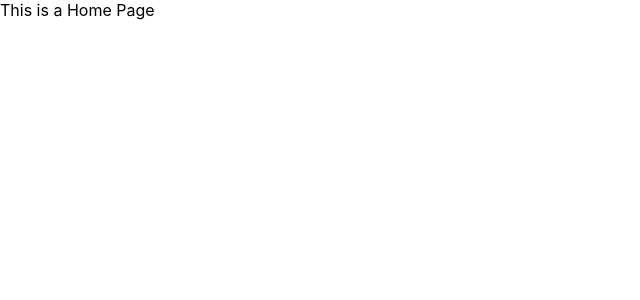
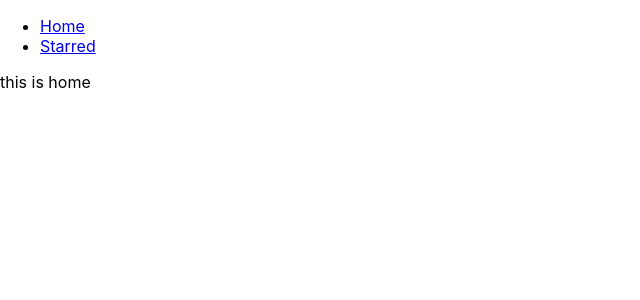
Before and after one commit to Raman1007/box-office, a React (Create React App) app: page / in a window 1280 px wide. Shown: the top 300 px of the page, without its empty margins (0-640 px from the left). Built offline with nearby package versions, Linux system fonts and the light colour scheme.

Commit message:
adding navbar and created page components

```diff
--- a/src/App.js
+++ b/src/App.js
@@ -1,13 +1,25 @@
 import React from 'react';
 import { Switch, Route } from 'react-router-dom';
+import Navs from './components/Navs';
+import Home from './pages/Home';
+import Starred from './pages/Starred';
 
 function App() {
   return (
-    <Switch>
-      <Route exact path="/">This is a Home Page</Route>
-      <Route exact path="/starred">This is a Starred</Route>
-      <Route>This is 404 console</Route>
-    </Switch>
+    <div>
+      <Navs />
+      <Switch>
+        <Route exact path="/">
+          <Home />
+        </Route>
+        <Route exact path="/starred">
+          <Starred />
+        </Route>
+        <Route>
+          <div>Not found</div>
+        </Route>
+      </Switch>
+    </div>
   );
 }
 
--- /dev/null
+++ b/src/components/Navs.js
@@ -0,0 +1,22 @@
+import React from 'react';
+import { Link } from 'react-router-dom';
+
+const LINKS = [
+  { to: '/', text: 'Home' },
+  { to: '/starred', text: 'Starred' },
+];
+const Navs = () => {
+  return (
+    <div>
+      <ul>
+        {LINKS.map(item => (
+          <li key={item.to}>
+            <Link to={item.to}>{item.text}</Link>
+          </li>
+        ))}
+      </ul>
+    </div>
+  );
+};
+
+export default Navs;
--- /dev/null
+++ b/src/pages/Home.js
@@ -0,0 +1,7 @@
+import React from 'react';
+
+const Home = () => {
+  return <div>this is home</div>;
+};
+
+export default Home;
--- /dev/null
+++ b/src/pages/Starred.js
@@ -0,0 +1,7 @@
+import React from 'react';
+
+const Starred = () => {
+  return <div>this is starred</div>;
+};
+
+export default Starred;
```
